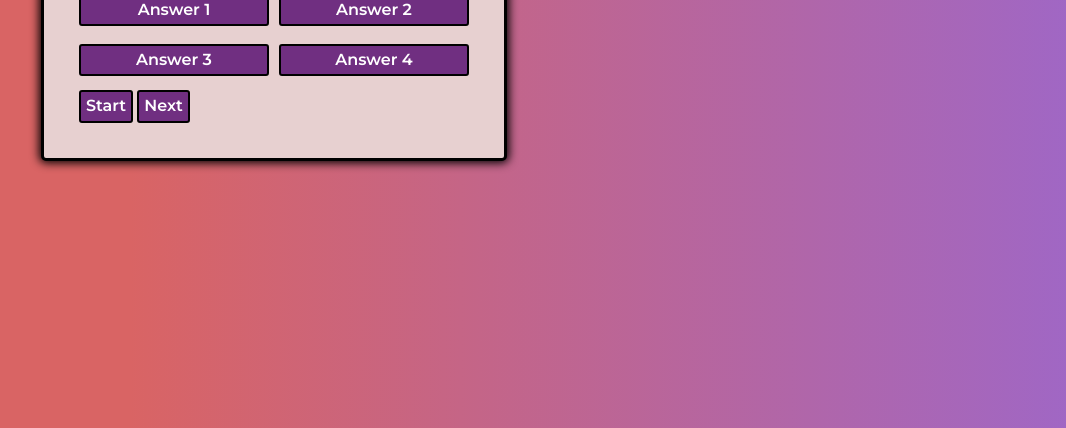
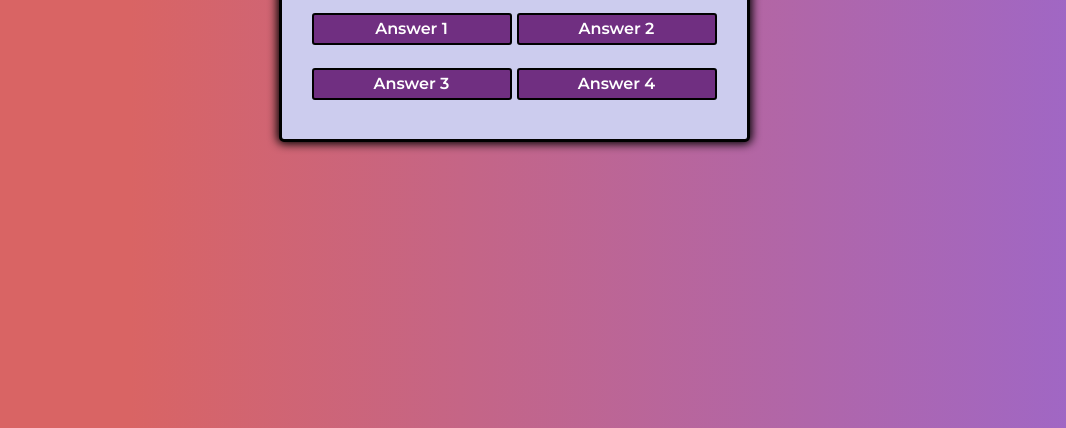
Before and after one commit to FerRomMu/QuizzWeb, a plain HTML site: page index.html in a window 1280 px wide. Shown: the part 372-800 px from the top of the page, without its empty margins (126-1192 px from the left). Drawn offline with Linux system fonts and the light colour scheme.

Commit message:
Se agregaron pequeñas modificaciones de estilo.

```diff
--- a/css/style.css
+++ b/css/style.css
@@ -6,15 +6,17 @@
 .body {
     background: linear-gradient(to right, rgba(217,100,100,1) 20%, rgba(155,103,205,1) 100%);
     background-attachment: fixed;
+    width: 100%;
+    height: 100vh;
+    min-width: 500px;
+    min-height: 250px;
     display: flex;
     align-items: center;
     justify-content: center;
-    width: 100vh;
-    height: 100vh;
 }
 
 .quizz {
-    background: #e7d0d0;
+    background: #cce;
     padding: 30px;
     border: 3px solid #000;
     border-radius: 5px;
@@ -31,12 +33,13 @@
     display: grid;
     justify-content: center;
     align-items: center;
-    grid-template-columns: 200px 200px;
-    grid-template-rows: 50px 50px;
+    gap: 5px;
+    grid-template-columns: repeat(2, 200px);
+    grid-template-rows: repeat(2, 50px);
 }
 
 .quizz__controls {
-    margin: 5px;
+    margin: 5px 0px;
 }
 
 .quizz__btn {
@@ -49,5 +52,16 @@
 }
 
 .quizz__option {
-    margin: 0 5px;
 }
+
+.quizz__option--correct {
+    background: #4f8737;
+}
+
+.quizz__option--fail {
+    background: #f00;
+}
+
+.hide {
+    display: none;
+}
--- a/index.html
+++ b/index.html
@@ -14,7 +14,7 @@
 </head>
 <body class="body">
     <main class="quizz">
-        <div class="quizz__container hide"></div>
+        <div class="quizz__container ">
             <div class="quizz__question">Question</div>
             <div class="quizz__options">
                 <button class="quizz__option quizz__btn">Answer 1</button>
@@ -23,7 +23,7 @@
                 <button class="quizz__option quizz__btn">Answer 4</button>
             </div>
         </div>
-        <div class="quizz__controls">
+        <div class="quizz__controls hide">
             <button class="quizz__start-btn quizz__btn">Start</button>
             <button class="quizz__next-btn quizz__btn hide">Next</button>
         </div>
```
